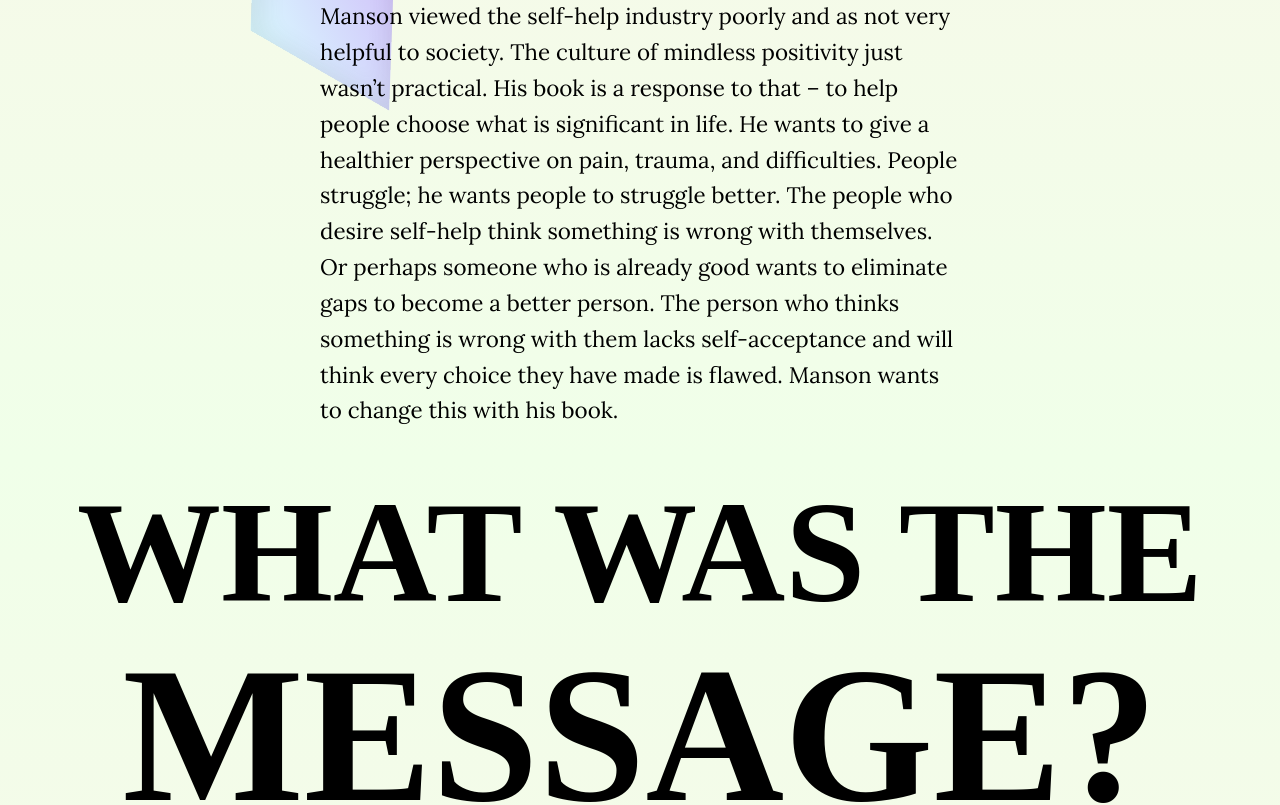
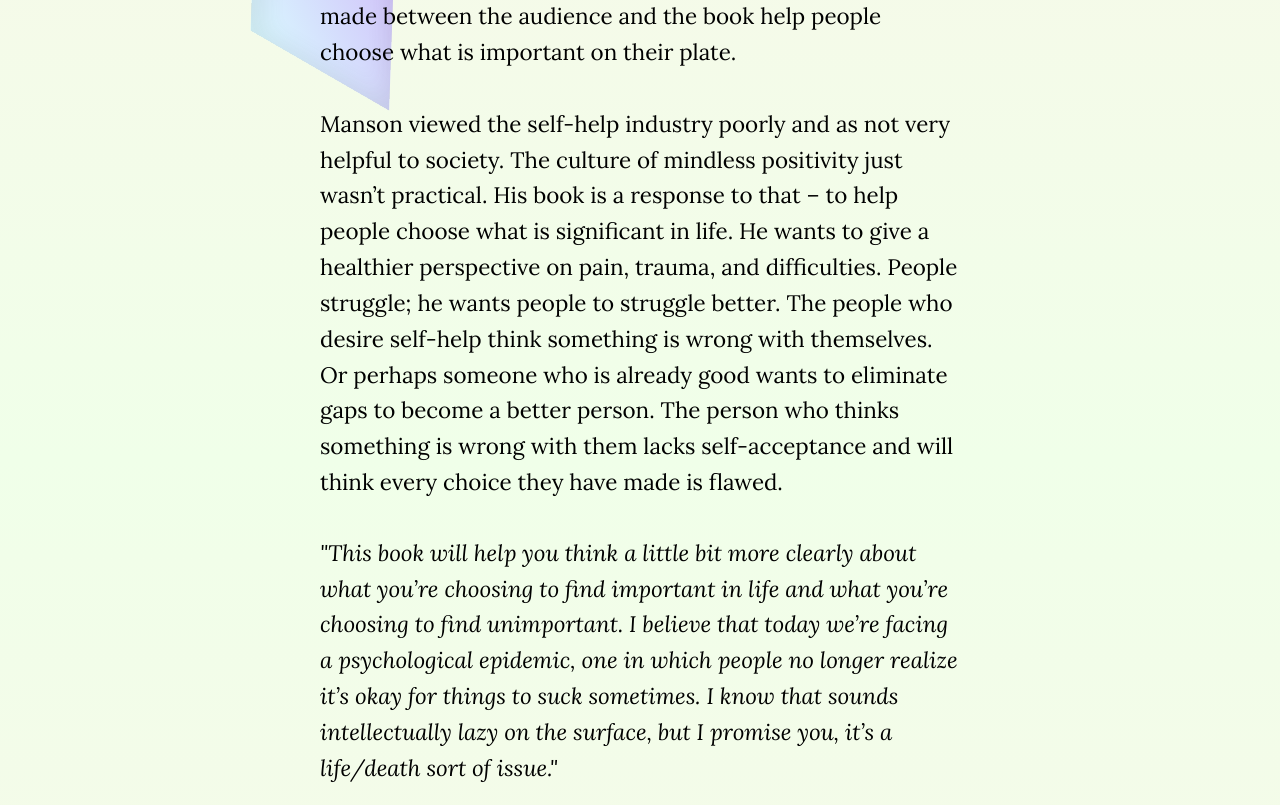
Before and after one commit to truongmleon/ENG111-Portfolio, a React (Vite) app: page / in a window 1280 px wide. Shown: the part 3880-4685 px from the top of the page. Built offline with nearby package versions, Linux system fonts and the light colour scheme; a web font is replaced by a local one.

Commit message:
text updates

```diff
--- a/src/components/Author.tsx
+++ b/src/components/Author.tsx
@@ -9,11 +9,11 @@ const Author = () => {
             <article>
                 <div className="flex">
                 <p data-aos="flip-right" id="about-mark">
-                Mark Manson is an American humor writer and blogger. After college, all he did was blog about life guidance, but after a while, he also began to write books. Manson writes for adults who desire self-improvement. He wants to give self-help advice while being humorous because he thinks advice is best presented in a fun manner. In his books, he depicts situations using profanity to make the text engaging with a serious outlook.
+                Mark Manson is an American humor writer and blogger. After college, all he did was blog about life guidance, but after a while, he also began to write books. Manson writes for adults who desire self-improvement or people who just have too much stuff on their plate. He wants to give self-help advice while being humorous because he thinks advice is best presented in a fun manner. In his books, he depicts situations using profanity to make the text engaging with a serious outlook.
                 </p>
                 </div>
                 <div className="flex">
-                <p data-aos="flip-left" id="quote"><i>"Everyone and their TV commercial wants you to believe that the key to a
+                <p data-aos="flip-left" className="quote"><i>"Everyone and their TV commercial wants you to believe that the key to a
 good life is a nicer job, or a more rugged car, or a prettier girlfriend, or a hot
 tub with an inflatable pool for the kids. The world is constantly telling you
 that the path to a better life is more, more, more—buy more, own more, make
--- a/src/components/ContextExigence.tsx
+++ b/src/components/ContextExigence.tsx
@@ -20,11 +20,40 @@ const ContextExigence = () => {
                 <div className="flex">
                     <p data-aos="fade-right" id='context'>
                     Manson started a blog in 2007 to post about dating advice; fast-forward to 2010, he transitioned to self-help writing. The internet really started to gain traction around this time among younger generations, especially with the debut of the iPhone. Now, there was a place where one could efficiently find endless amounts of information in a matter of seconds. A quick search like 'How do I get my EX back?' would pop-up hundreds of results. As Manson was developing life advice with humor and such unique word choice on his blog, he started gaining a following as a million people read his blogs every month. It’s owed to the internet that Manson was able to provide self-help advice from his experiences, which led to the growth of his audience. Manson basically went from being a broke college student to making crappy blogs to becoming a self-help influencer. In the book The Subtle Art of Not Giving a F*ck, he tells numerous stories across various timelines to try to get the audience to understand what is being depicted. The stories told are meaningful and help the audience relate with a sense of humor.
+                    The connections made between the audience and the book help people choose what is important on their plate.
                     <br />
                     <br />
-                    Manson viewed the self-help industry poorly and as not very helpful to society. The culture of mindless positivity just wasn’t practical. His book is a response to that – to help people choose what is significant in life. He wants to give a healthier perspective on pain, trauma, and difficulties. People struggle; he wants people to struggle better. The people who desire self-help think something is wrong with themselves. Or perhaps someone who is already good wants to eliminate gaps to become a better person. The person who thinks something is wrong with them lacks self-acceptance and will think every choice they have made is flawed. Manson wants to change this with his book.
+                    Manson viewed the self-help industry poorly and as not very helpful to society. The culture of mindless positivity just wasn’t practical. His book is a response to that – to help people choose what is significant in life. He wants to give a healthier perspective on pain, trauma, and difficulties. People struggle; he wants people to struggle better. The people who desire self-help think something is wrong with themselves. Or perhaps someone who is already good wants to eliminate gaps to become a better person. The person who thinks something is wrong with them lacks self-acceptance and will think every choice they have made is flawed.
                     </p>
+
                     <div id="context-exigence-purpose"></div>
+                </div>
+                <div className="flex">
+                <p className="quote">
+                    <i>
+                "This book will help you think a little bit more clearly
+about what you’re
+choosing
+to  find  important
+in  life  and  what  you’re
+choosing  to  find
+unimportant.
+I  believe
+that  today  we’re  facing
+a  psychological
+epidemic,
+one  in
+which people no longer
+realize
+it’s okay for things to suck sometimes.
+I
+know that sounds
+intellectually
+lazy on the surface,
+but I promise
+you, it’s a
+life/death sort of issue."</i>
+                </p>
                 </div>
             </article>
         </div>
--- a/src/components/Message.tsx
+++ b/src/components/Message.tsx
@@ -3,7 +3,7 @@ const Message = () => {
         <div>
             <div id="message-titles">
             <div id="message"></div>
-            <h2 data-aos="zoom-in" id='message-header-one'>WHAT WAS THE</h2>
+            <h2 data-aos="zoom-in" id='message-header-one'>WHAT IS THE</h2>
             <h2 data-aos="zoom-in" id='message-header-two'>MESSAGE?</h2>
             </div>
             <h3 data-aos="zoom-out-up" id="lead-in">Manson talked three subtleties that represented what not giving a f*ck meant</h3>
@@ -12,6 +12,9 @@ const Message = () => {
                 Subtlety #1: Not giving a f*ck does not mean being indifferent; it
                 means being comfortable with being different
                 </h3>
+                <p className="subtlety-text">
+
+                </p>
             </article>
         </div>
     )
--- a/src/styles/author/styles.css
+++ b/src/styles/author/styles.css
@@ -34,7 +34,7 @@
   top: 400px;
 }
 
-#quote {
+.quote {
   font-size: 1.4em;
   font-family: "Lora", serif;
   width: 50%;
--- a/src/styles/author/styles.scss
+++ b/src/styles/author/styles.scss
@@ -41,7 +41,7 @@ $lexend: "Lexend Deca", sans-serif;
     top: 400px;
 }
 
-#quote {
+.quote {
     font-size: 1.4em;
     font-family: 'Lora', serif;
     width: 50%;
```
